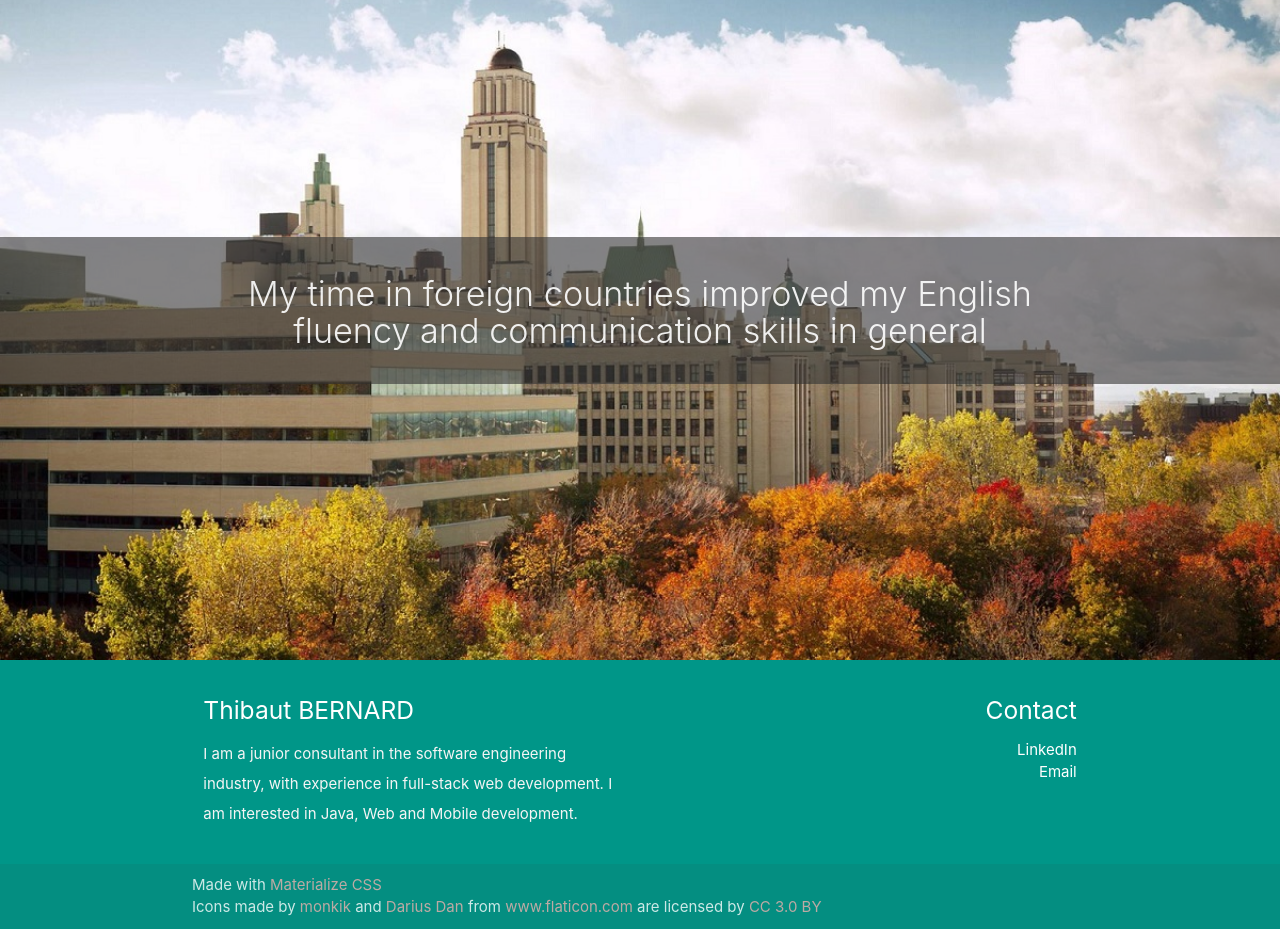
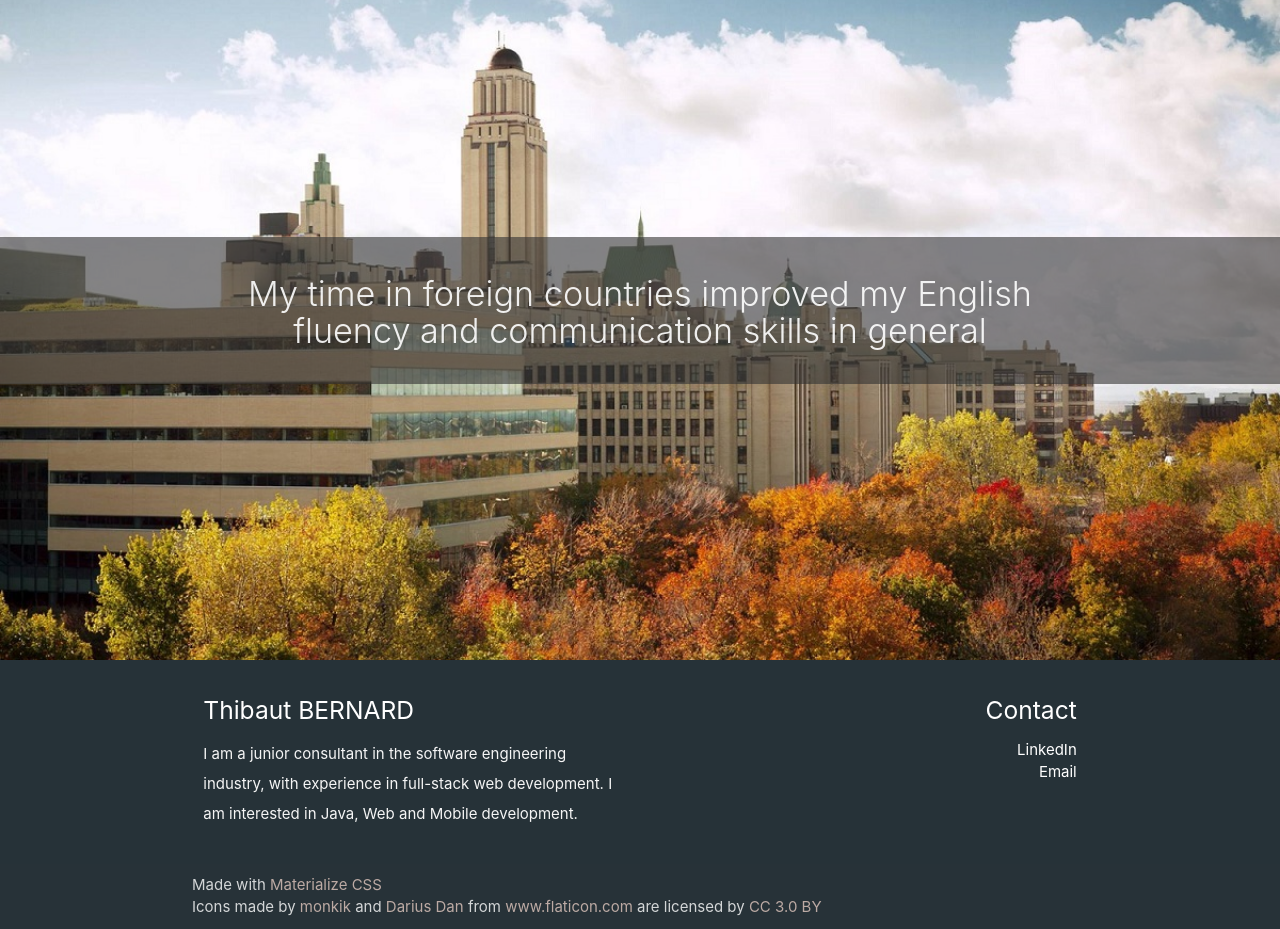
Before and after one commit to bernardthibaut/bernardthibaut.github.io, a plain HTML site: page index.html in a window 1280 px wide. Shown: the part 2229-3158 px from the top of the page. Drawn offline with nearby package versions, Linux system fonts and the light colour scheme.

Commit message:
Changed footer color

```diff
--- a/index.html
+++ b/index.html
@@ -151,7 +151,7 @@
     <div class="parallax"><img src="assets/background3.jpg" alt="background img 3"></div>
   </div>
 
-  <footer class="page-footer teal">
+  <footer class="page-footer blue blue-grey darken-4">
     <div class="container">
       <div class="row">
         <div class="col l6 s12">
```
